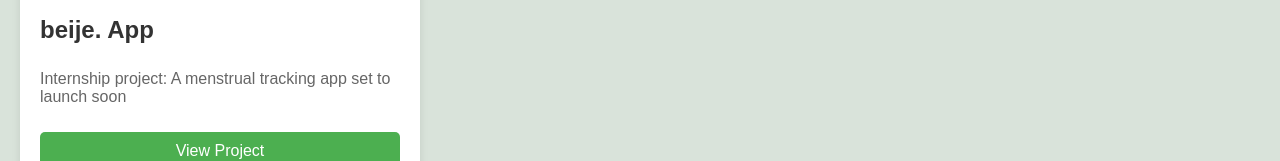
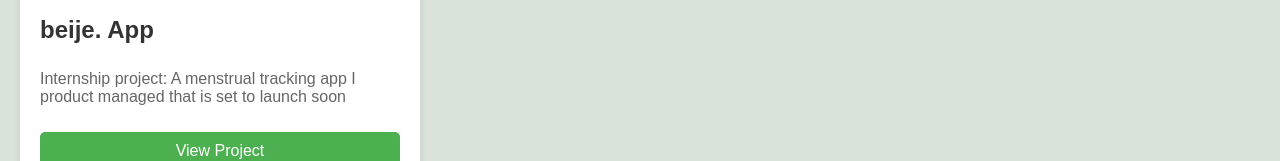
Before and after one commit to dilarabikmaz/personal-website, a React (Create React App) app: page / in a window 1280 px wide. Shown: the part 1545-1706 px from the top of the page. Built offline with nearby package versions, Linux system fonts and the light colour scheme.

Commit message:
Updated projects

```diff
--- a/src/components/Projects.js
+++ b/src/components/Projects.js
@@ -22,7 +22,7 @@ const projects = [
   },
   {
     title: 'beije. App',
-    description: 'Internship project: A menstrual tracking app set to launch soon',
+    description: 'Internship project: A menstrual tracking app I product managed that is set to launch soon',
     link: '#',
     image: 'beije-web.png'
   },
```
